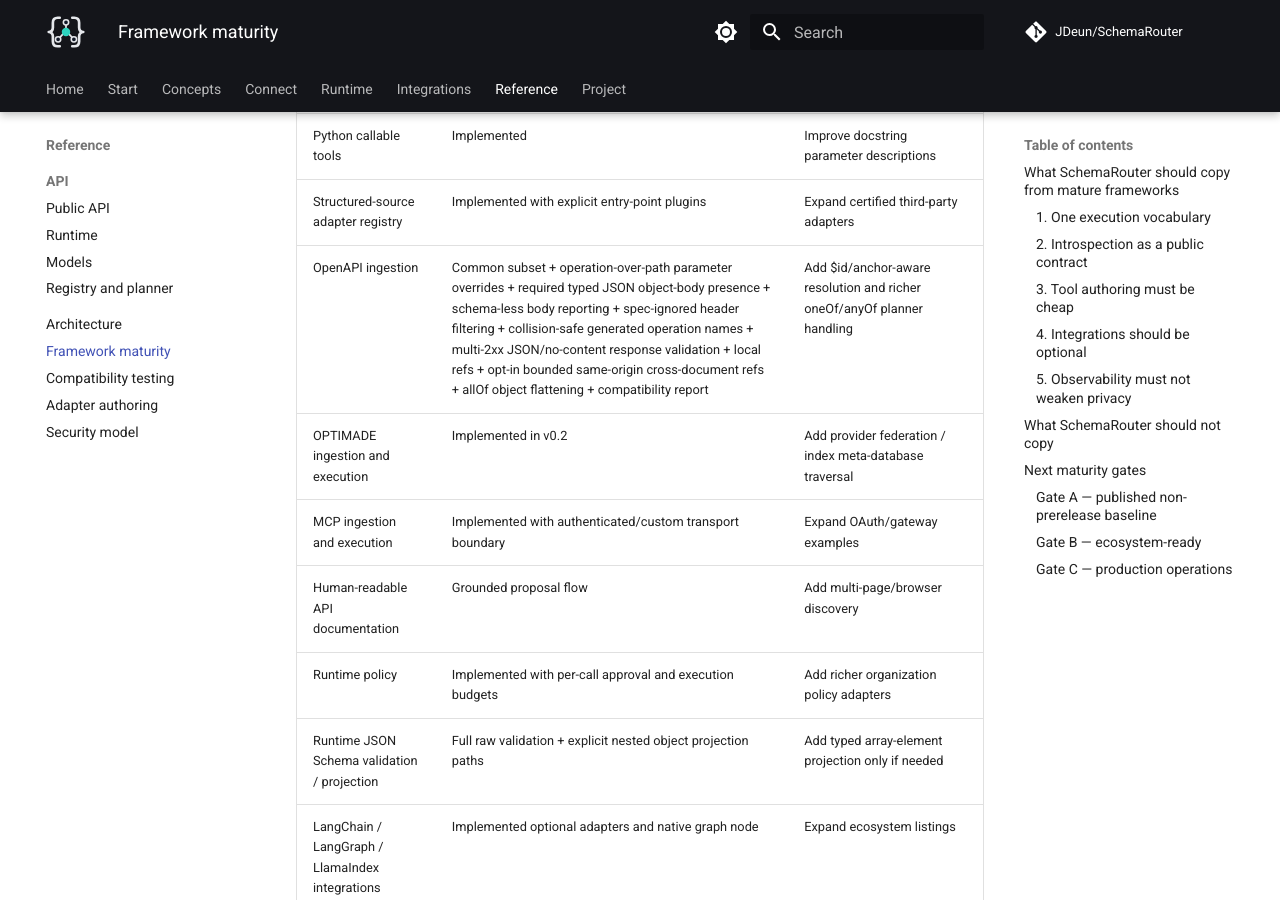
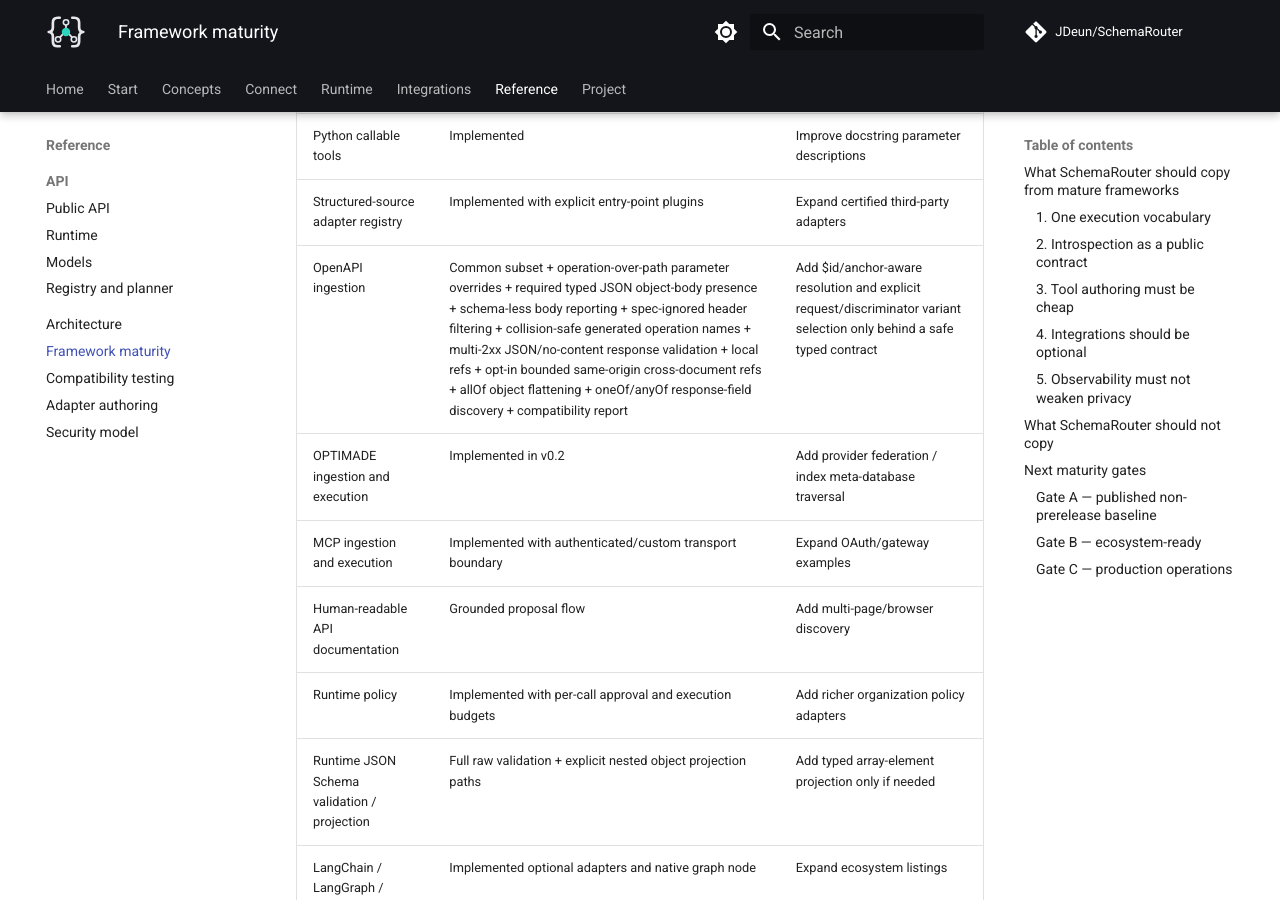
Before and after one commit to JDeun/SchemaRouter, an MkDocs documentation site: the page built from docs/framework-maturity.md, in a window 1280 px wide and 900 px high, scrolled down 961 px. Built offline with MkDocs 1.6.1 and Material for MkDocs 9.7.7, drawn with Linux system fonts in a browser that asks for light colours; comment, search, counter and statistics services are not loaded; some of the changed text lies outside the part shown.

Commit message:
docs: update OpenAPI variant fidelity status

```diff
--- a/docs/framework-maturity.md
+++ b/docs/framework-maturity.md
@@ -18,7 +18,7 @@ This document tracks framework-level maturity rather than research metrics.
 | Retry policy | Read-only gate + explicit non-retryable invocation marker + built-in OpenAPI/OPTIMADE HTTP classification | Extend protocol-specific classifiers only where recovery semantics are well-defined |
 | Python callable tools | Implemented | Improve docstring parameter descriptions |
 | Structured-source adapter registry | Implemented with explicit entry-point plugins | Expand certified third-party adapters |
-| OpenAPI ingestion | Common subset + operation-over-path parameter overrides + required typed JSON object-body presence + schema-less body reporting + spec-ignored header filtering + collision-safe generated operation names + multi-2xx JSON/no-content response validation + local refs + opt-in bounded same-origin cross-document refs + allOf object flattening + compatibility report | Add $id/anchor-aware resolution and richer oneOf/anyOf planner handling |
+| OpenAPI ingestion | Common subset + operation-over-path parameter overrides + required typed JSON object-body presence + schema-less body reporting + spec-ignored header filtering + collision-safe generated operation names + multi-2xx JSON/no-content response validation + local refs + opt-in bounded same-origin cross-document refs + allOf object flattening + oneOf/anyOf response-field discovery + compatibility report | Add $id/anchor-aware resolution and explicit request/discriminator variant selection only behind a safe typed contract |
 | OPTIMADE ingestion and execution | Implemented in v0.2 | Add provider federation / index meta-database traversal |
 | MCP ingestion and execution | Implemented with authenticated/custom transport boundary | Expand OAuth/gateway examples |
 | Human-readable API documentation | Grounded proposal flow | Add multi-page/browser discovery |
@@ -124,7 +124,7 @@ Still external or follow-up work:
 
 - upstream ecosystem listing/discussion requests;
 - broader live benchmark evidence;
-- richer OpenAPI `$id`/anchor semantics and oneOf/anyOf planner handling.
+- richer OpenAPI `$id`/anchor semantics and explicit request/discriminator variant selection.
 
 ### Gate C — production operations
 
```
